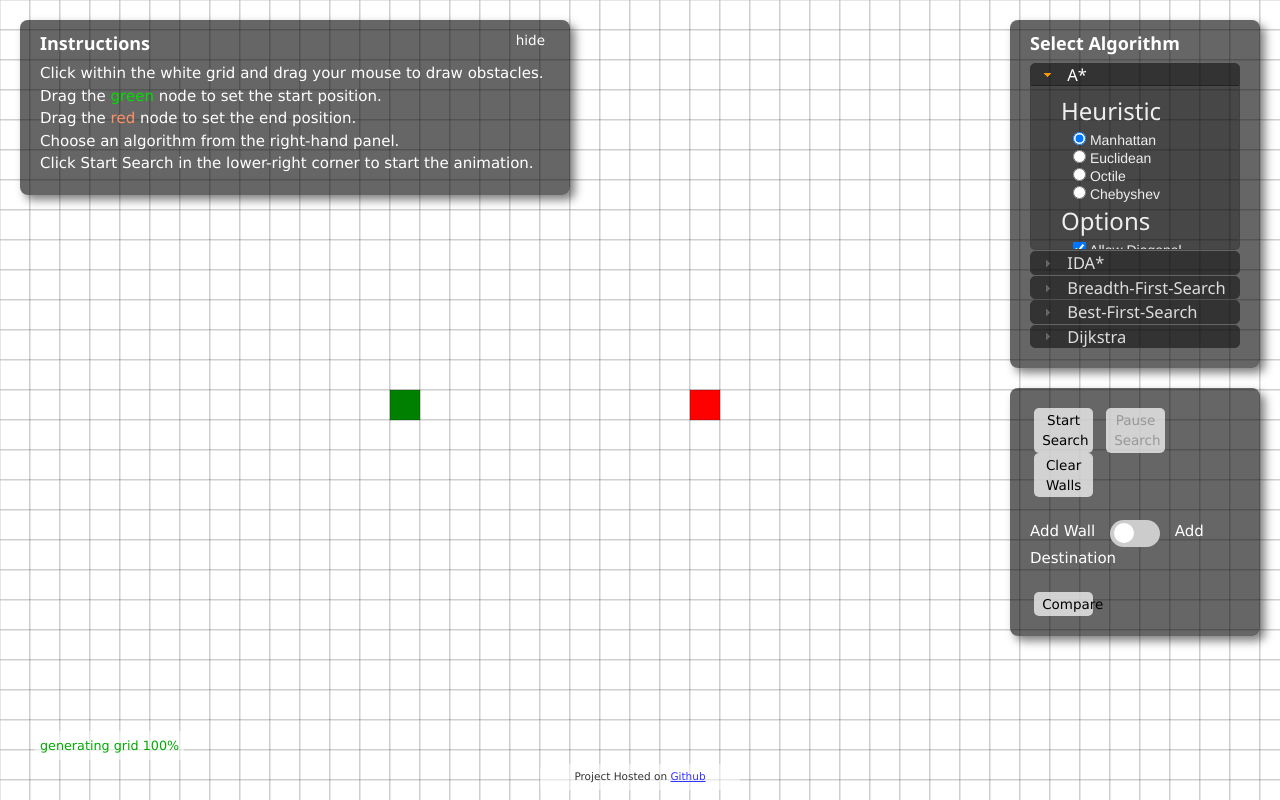
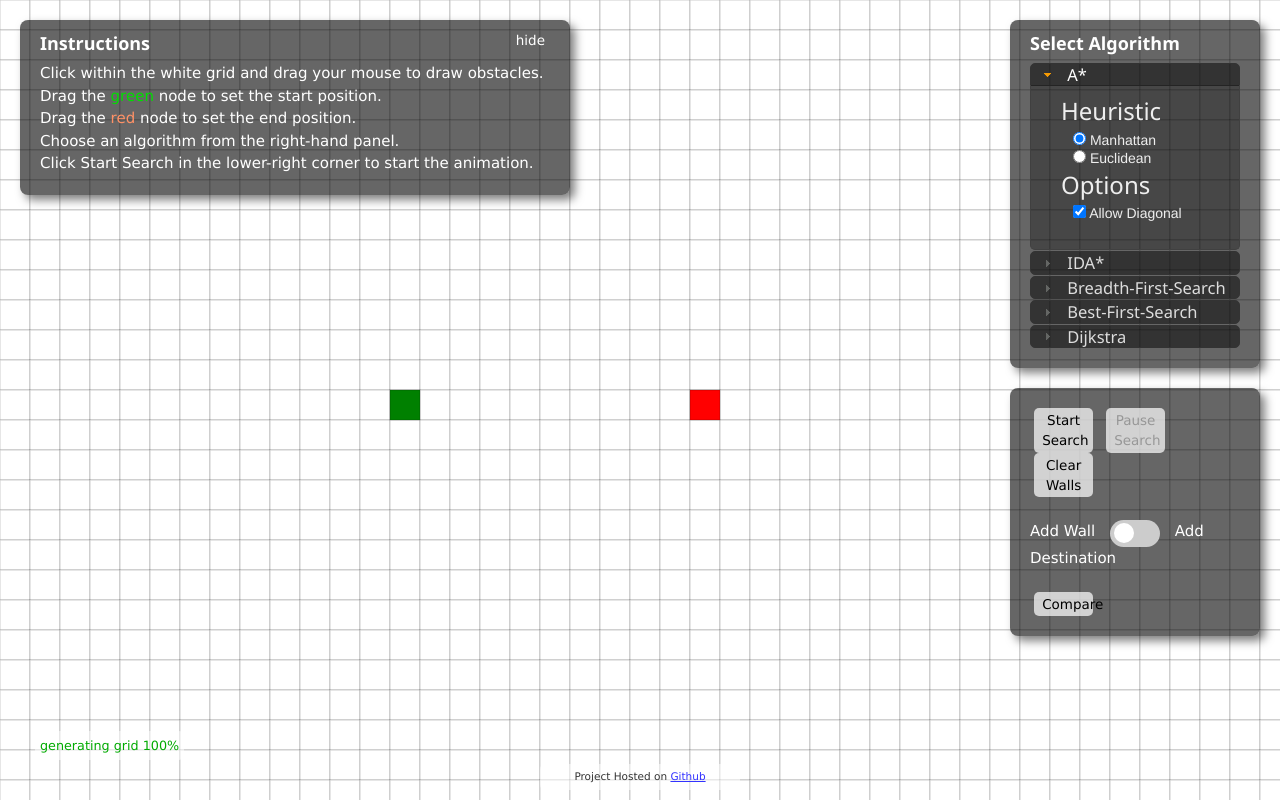
Before and after one commit to ritika-11/PathFinder, a website: page visual/index.html in a window 1280 px wide. Drawn offline with nearby package versions, Linux system fonts and the light colour scheme.

Commit message:
removed unwanted options from panel

```diff
--- a/visual/index.html
+++ b/visual/index.html
@@ -148,10 +148,6 @@
             <label class="option_label">Manhattan</label> <br>
             <input type="radio" name="astar_heuristic" value="euclidean"/>
             <label class="option_label">Euclidean</label> <br>
-            <input type="radio" name="astar_heuristic" value="octile"/>
-            <label class="option_label">Octile</label> <br>
-            <input type="radio" name="astar_heuristic" value="chebyshev"/>
-            <label class="option_label">Chebyshev</label> <br>
           </div>
 
           <header class="option_header">
@@ -175,14 +171,9 @@
             <h3>Heuristic</h3>
           </header>
           <div id="ida_heuristic" class="sub_options">
-            <input type="radio" name="ida_heuristic" value="manhattan" checked />
-            <label class="option_label">Manhattan</label> <br>
             <input type="radio" name="ida_heuristic" value="euclidean"/>
             <label class="option_label">Euclidean</label> <br>
-            <input type="radio" name="ida_heuristic" value="octile"/>
-            <label class="option_label">Octile</label> <br>
-            <input type="radio" name="ida_heuristic" value="chebyshev"/>
-            <label class="option_label">Chebyshev</label> <br>
+
           </div>
           <header class="option_header">
             <h3>Options</h3>
```
